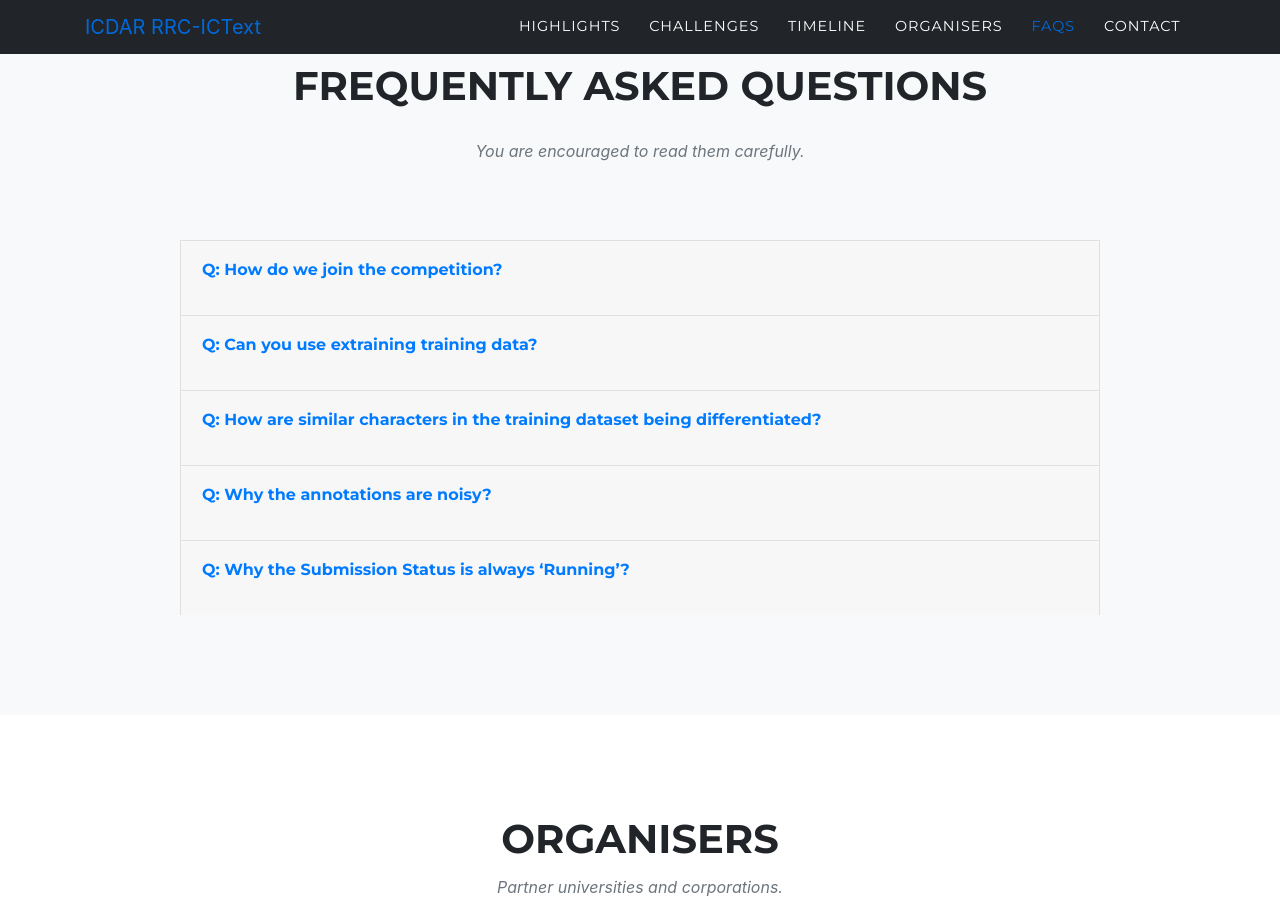
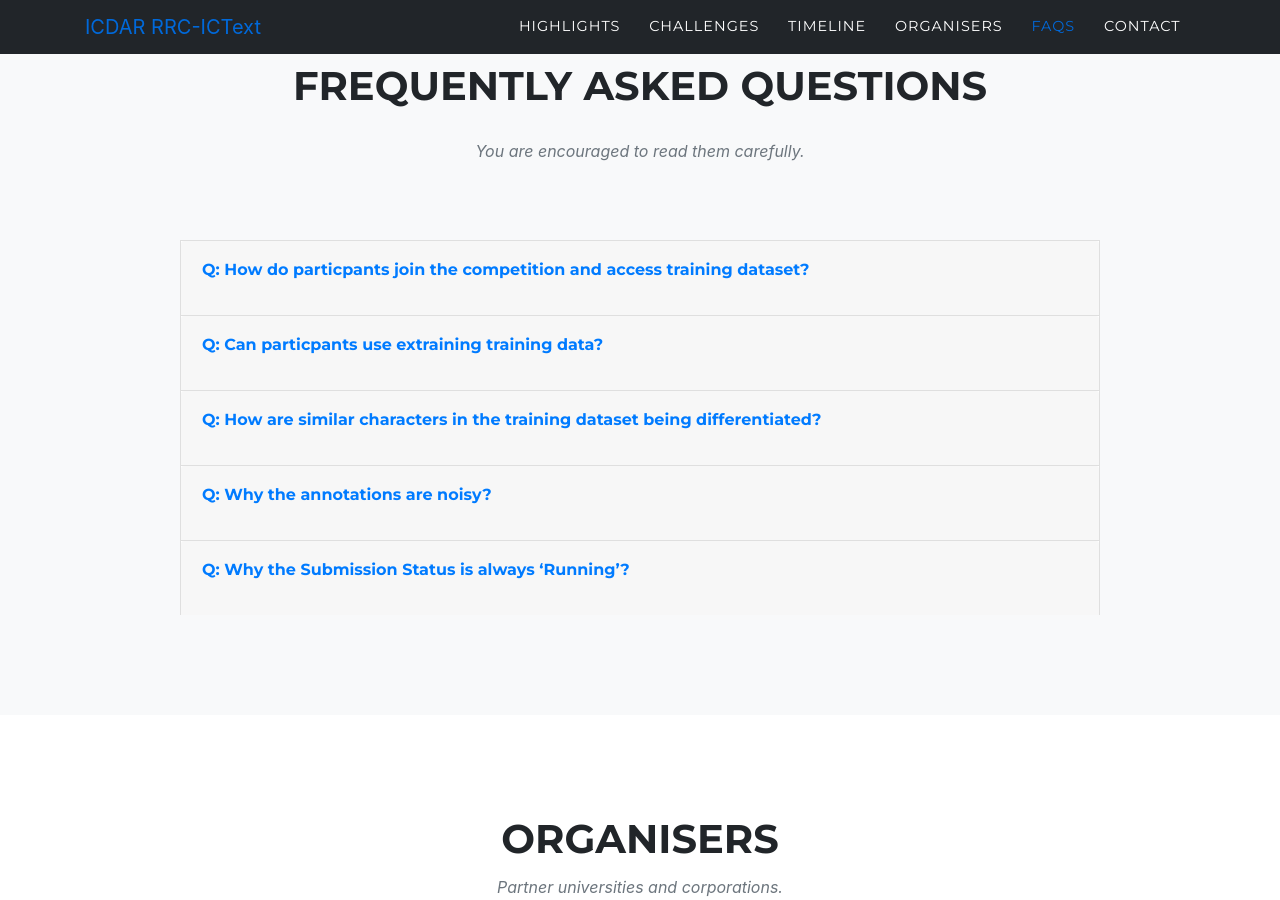
Before and after one commit to vitrox-technologies/icdar_ictext, a Jekyll site: the page built from index.md, in a window 1280 px wide and 900 px high, scrolled down 4037 px. Built offline with Jekyll 4.4.1, drawn with Linux system fonts in a browser that asks for light colours; some web fonts are replaced.

Commit message:
updated faq

```diff
--- a/_data/sitetext.yml
+++ b/_data/sitetext.yml
@@ -127,9 +127,9 @@ faq:
     title: "Frequently Asked Questions"
     text: "You are encouraged to read them carefully."
     list:
-      - question: "Q:\ How do we join the competition?"
-        answer: "**Answer**:\ You have to first register an account on [eval.ai](https://eval.ai/web/challenges/challenge-page/756), Then obtain and sign the NDA according to the specified standard before you email it to us. Once your NDA is verified, we will send you the training dataset and grant you access for submissions."
-      - question: "Q:\ Can you use extraining training data?"
+      - question: "Q:\ How do particpants join the competition and access training dataset?"
+        answer: "**Answer**:\ First, you have to first register an account and join our eval.ai challenge on [eval.ai](https://eval.ai/web/challenges/challenge-page/756), Then obtain and sign the NDA according to the specified standard before you email it to us. Once you gives us your registered email address and your NDA is verified, we will send you the training dataset and grant you access for submissions. You can refer to the following figure for more info."
+      - question: "Q:\ Can particpants use extraining training data?"
         answer: "**Answer**:\ Participants are allowed to use any publicly available scene text dataset or any aesthetic dataset, given that the extra data you used must be open-sourced and adhered to our Terms and Conditions. If the synthetic data generation pipeline is already open-sourced (SynthText or MJSynth or any text in-painting method), you can generate your data based on it with whatever changes you want. Then, you must open source the generation code, corpus/vocabulary, and data in general if you used them for training. As long as the generation process is replicable and the data is not privatized, then it will be fine for us. You are free to use our training data as a starting point for a synthetic dataset. By private data, we refer to the data that is accessible to you only. For instance, if you intend to use [Your Affiliation]'s in-house synthetic data generation module (which is accessible to [Your Affiliation] only) to generate synthetic data, then this is prohibited. Because this would be unfair to other participants as you are the only one accessible to such resources. Please note that any open source projects must be released under MIT license to be entitled to prize money. Refer to OPEN-SOURCE CODE and WINNERS' OBLIGATIONS in the Terms and Conditions."
       - question: "Q:\ How are similar characters in the training dataset being differentiated?"
         answer: "**Answer**:\ We differentiate the characters by referring to perfect images without aesthetic defects and based on the image context."
--- a/_includes/faq.html
+++ b/_includes/faq.html
@@ -22,7 +22,10 @@
 
                 <div id="collapse-{{forloop.index}}" class="collapse" aria-labelledby="heading-{{forloop.index}}" data-parent="#faqExample">
                     <div class="card-body">
-                        {{ faq.answer | markdownify}}
+                      {{ faq.answer | markdownify}}
+                      {% if forloop.index == 1 %}
+                      <div style="width: 640px; height: 480px; margin: 0 auto;"><iframe allowfullscreen frameborder="0" style="display: block; width:640px; height:480px" src="https://lucid.app/documents/embeddedchart/bd2c74ec-1dee-4c6c-b314-75400e6c0135" id="8hcdTj2wnxCu"></iframe></div>
+                      {% endif %}
                     </div>
                 </div>
             </div>
```
